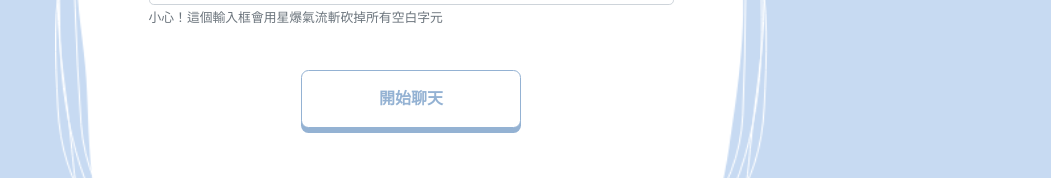
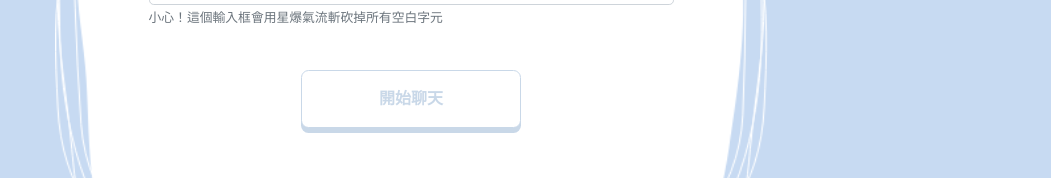
Before and after one commit to DahisC/chatroom, a Nuxt app: page /login in a window 1280 px wide. Shown: the part 363-541 px from the top of the page, without its empty margins (229-1280 px from the left). Built offline with nearby package versions, Linux system fonts and the light colour scheme; what vue-socket.io-extended would draw is missing.

Commit message:
20200516

```diff
--- a/pages/login.vue
+++ b/pages/login.vue
@@ -27,7 +27,7 @@
         </b-row>
         <b-row align-h="center" align-v="center">
           <b-col cols="10" class="text-center">
-            <BubbleBtn text="開始聊天" :clickEvent="logIn" />
+            <BubbleBtn text="開始聊天" :clickEvent="logIn" :disabled="isNameless" />
           </b-col>
         </b-row>
       </b-container>
@@ -69,6 +69,11 @@ export default {
         vm.isLogging = false
       }
     }
+  },
+  computed: {
+    isNameless() {
+      return this.inputAccount.trim() === ''
+    }
   }
 }
 </script>
```
